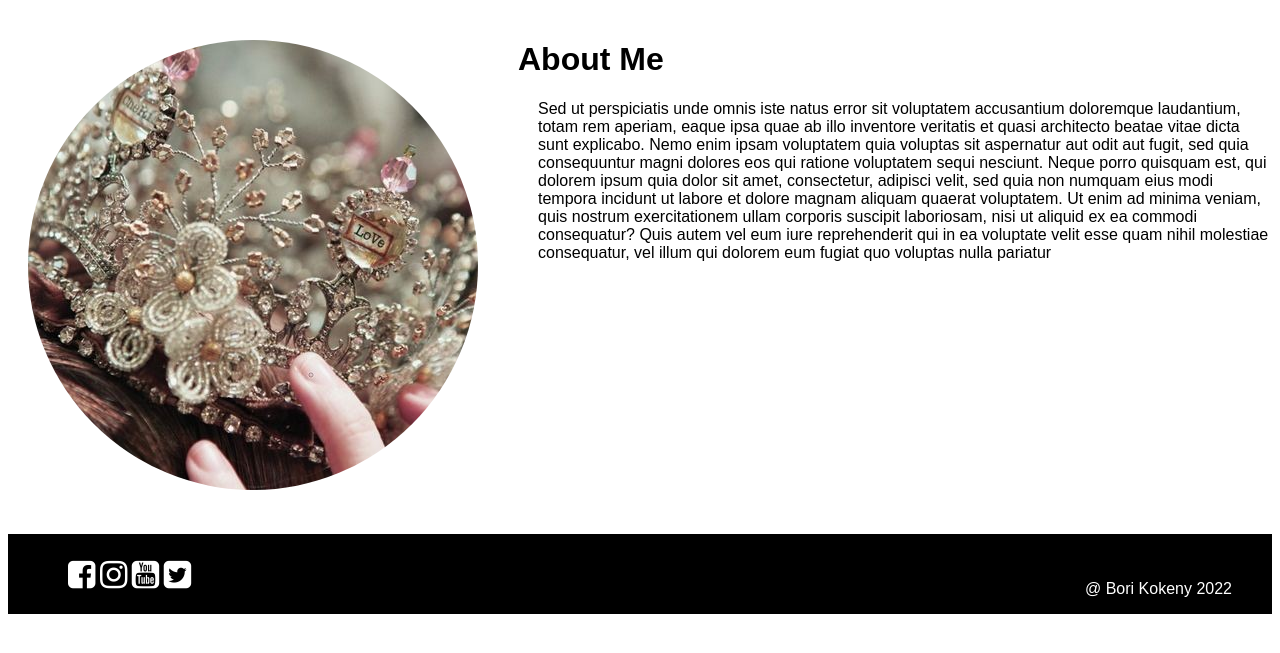
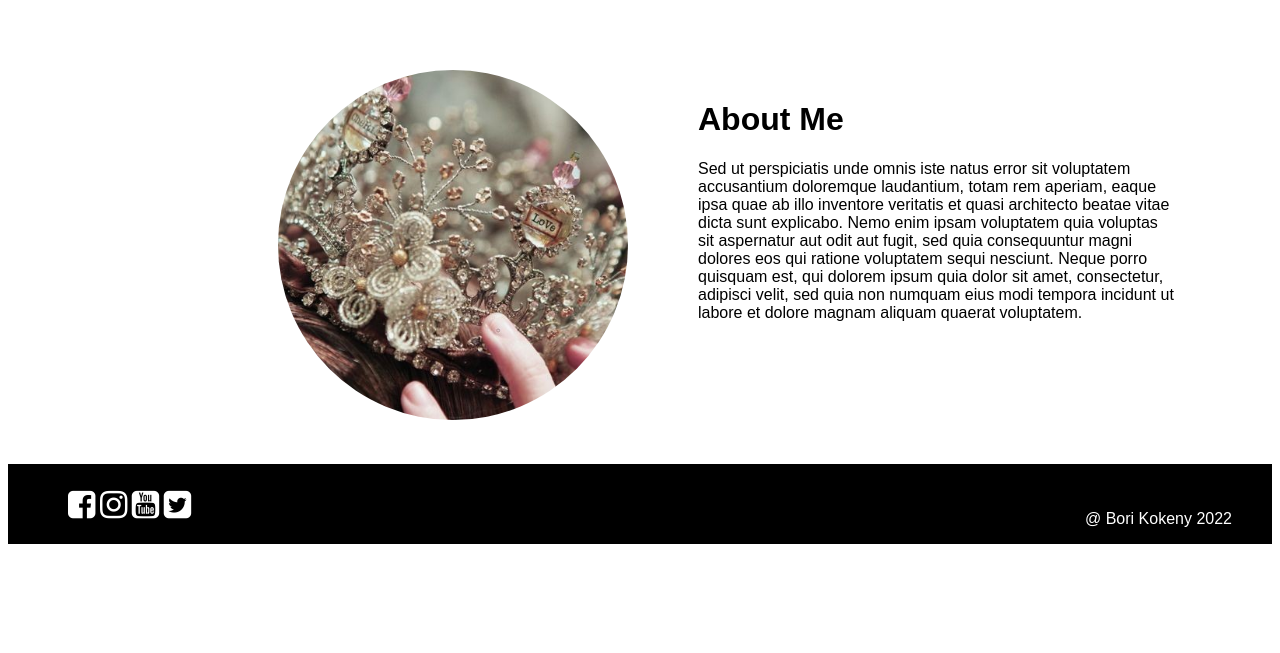
Before and after one commit to Noroff-FEU-Assignments/project-exam-1-borikokeny, a PHP site: page /about.html in a window 1280 px wide. Shown: the part 50-703 px from the top of the page. Run offline with PHP 8.4, Linux system fonts and the light colour scheme.

Commit message:
good night saving

```diff
--- a/about.html
+++ b/about.html
@@ -35,9 +35,14 @@
             <div>
                 <img class="about-img" src="images/Wire-crown-cut.jpg" alt="pretty beaded crown made of wire">
             </div>
-            <div class="about-p">
+            <div class="about-text">
                 <h1>About Me</h1>
-                <p class="about-p">Sed ut perspiciatis unde omnis iste natus error sit voluptatem accusantium doloremque laudantium, totam rem aperiam, eaque ipsa quae ab illo inventore veritatis et quasi architecto beatae vitae dicta sunt explicabo. Nemo enim ipsam voluptatem quia voluptas sit aspernatur aut odit aut fugit, sed quia consequuntur magni dolores eos qui ratione voluptatem sequi nesciunt. Neque porro quisquam est, qui dolorem ipsum quia dolor sit amet, consectetur, adipisci velit, sed quia non numquam eius modi tempora incidunt ut labore et dolore magnam aliquam quaerat voluptatem. Ut enim ad minima veniam, quis nostrum exercitationem ullam corporis suscipit laboriosam, nisi ut aliquid ex ea commodi consequatur? Quis autem vel eum iure reprehenderit qui in ea voluptate velit esse quam nihil molestiae consequatur, vel illum qui dolorem eum fugiat quo voluptas nulla pariatur</p>
+                <p class="about-p">Sed ut perspiciatis unde omnis iste natus error sit voluptatem accusantium doloremque laudantium,
+                                   totam rem aperiam, eaque ipsa quae ab illo inventore veritatis et quasi architecto beatae vitae
+                                   dicta sunt explicabo. Nemo enim ipsam voluptatem quia voluptas sit aspernatur aut odit aut fugit,
+                                   sed quia consequuntur magni dolores eos qui ratione voluptatem sequi nesciunt. Neque porro quisquam
+                                   est, qui dolorem ipsum quia dolor sit amet, consectetur, adipisci velit, sed quia non numquam eius
+                                   modi tempora incidunt ut labore et dolore magnam aliquam quaerat voluptatem.</p>
             </div>
         </div>
     </main>
--- a/css/styles.css
+++ b/css/styles.css
@@ -96,22 +142,36 @@ header h2 {
     margin: auto;
     display: block;
     max-width: 500px;
+    position: fixed;
+    top: 0;
+    margin-left: 150px;
 }
 
 .about-outfit {
     display: flex;
     flex-direction: row;
-    justify-content: space-between;
-    margin-top: 20px;
+    margin-top: 50px;
+}
+
+.about-img {
+    max-width: 350px;
+    margin-left: 250px;
+    border-radius: 50%;
+    padding: 20px;
+}
+
+.about-text {
+    margin-top: 30px;
+    padding-left: 30px;
+    max-width: 500px;
+}
+
+.about-text h1 {
+    margin-left: 20px;
 }
 
 .about-p {
     padding-left: 20px;
-}
-
-.about-img {
-    border-radius: 50%;
-    padding: 20px;
 }
 
 /*footer thing under this*/
```
Also changed, not shown: other parts of css/styles.css (+52 -11 lines), blog.html (+4 -6 lines).
